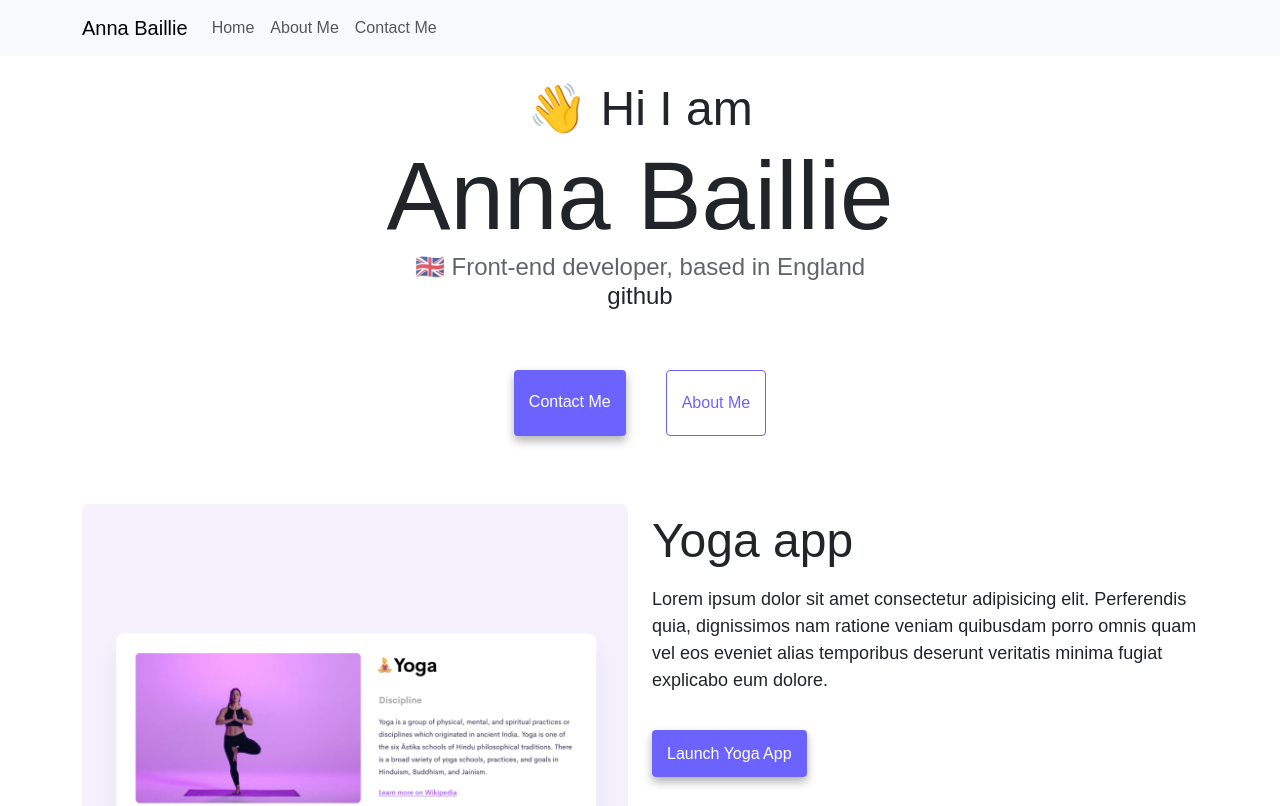
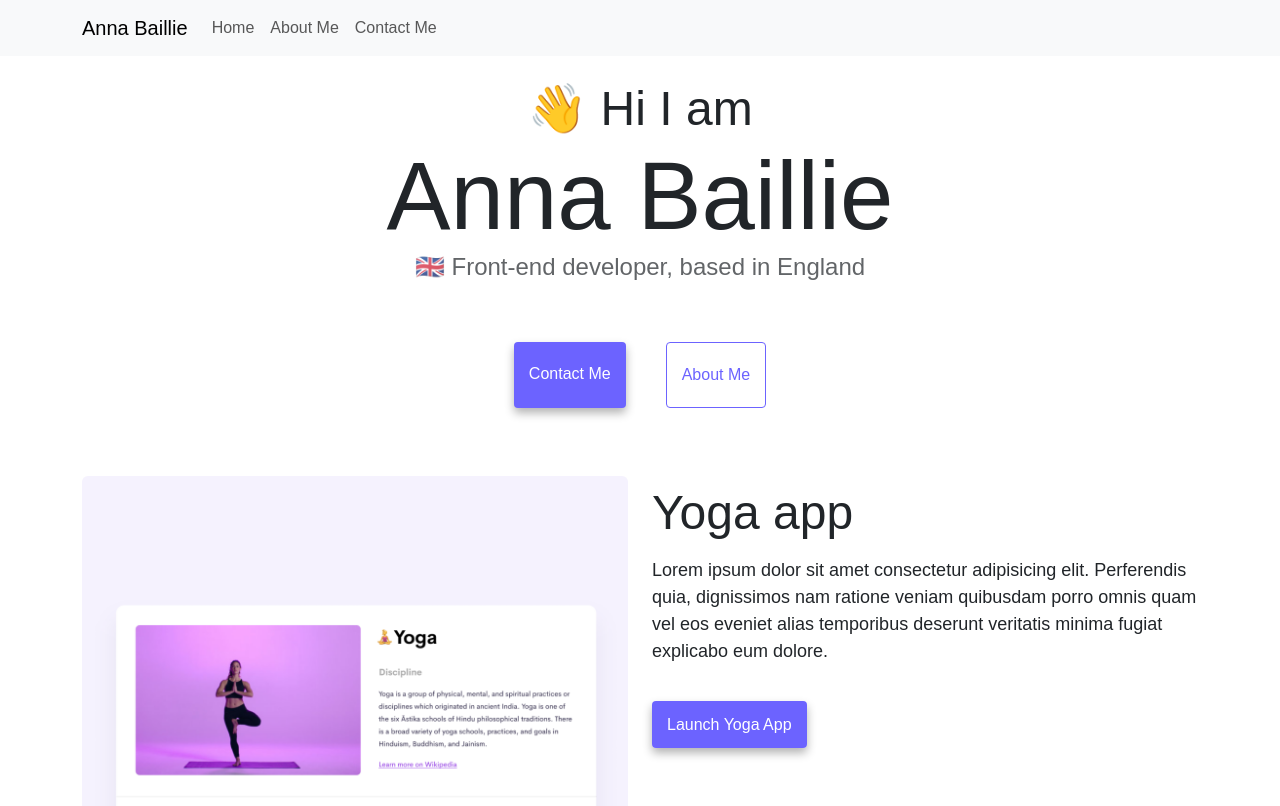
Before and after one commit to anna-baillie/shecodes-responsive-w3hmwk, a plain HTML site: page index.html in a window 1280 px wide. Shown: the top 806 px of the page. Drawn offline with nearby package versions, Linux system fonts and the light colour scheme.

Commit message:
Update index.html

```diff
--- a/index.html
+++ b/index.html
@@ -75,7 +75,6 @@
     <h2>👋 Hi I am</h2>
     <h1>Anna Baillie</h1>
     <h3>🇬🇧 Front-end developer, based in England</h3>
-    <h4>github</h4>
     <div class="navigation-links">
       <a
         href="about.html#contact"
```
